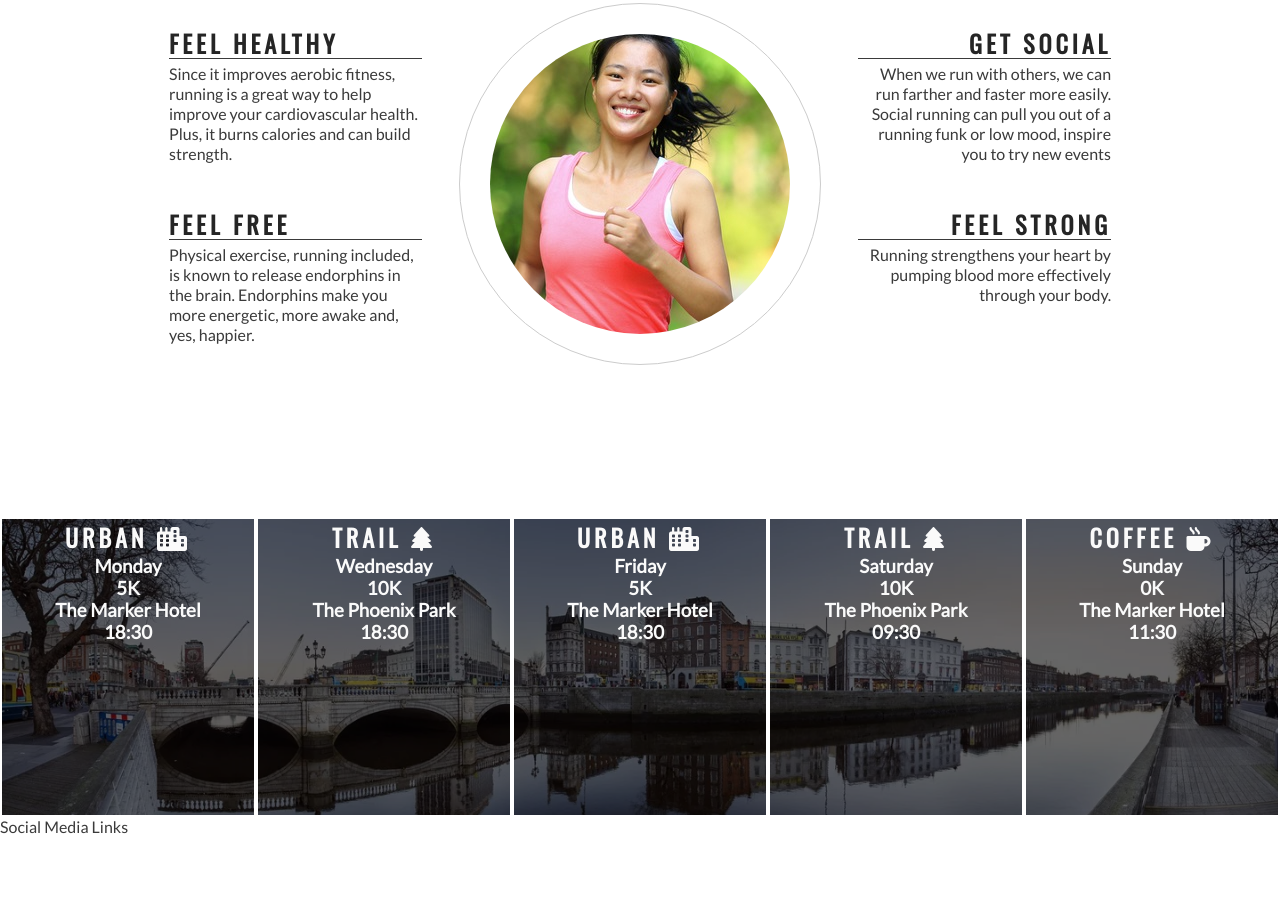
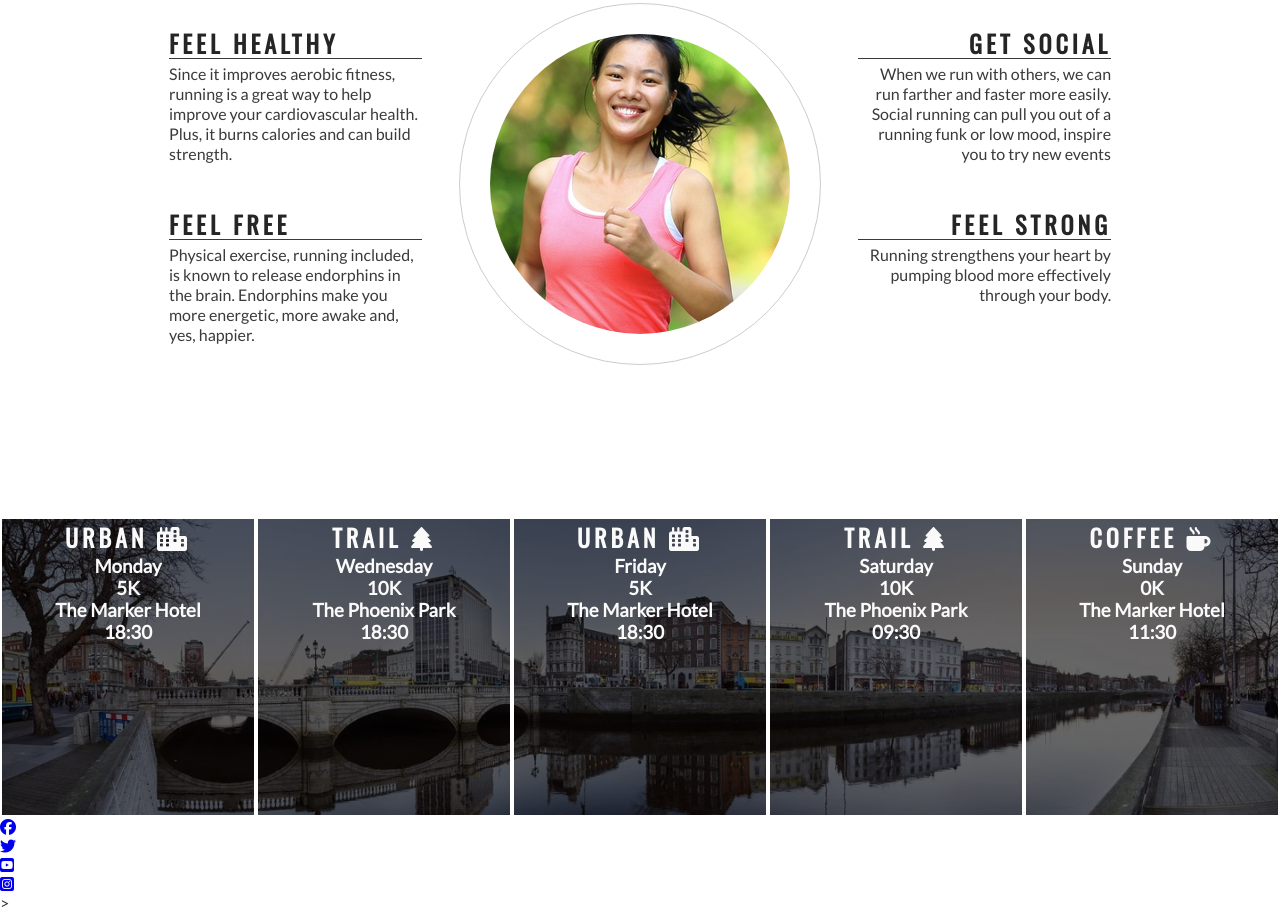
Before and after one commit to Christo107/love-running, a plain HTML site: page index.html in a window 1280 px wide. Shown: the part 778-1690 px from the top of the page. Before the commit the page ends 1614 px from the top, so only its background shows below. Drawn offline with nearby package versions, Linux system fonts and the light colour scheme.

Commit message:
Add social media links and icons to footer

```diff
--- a/index.html
+++ b/index.html
@@ -119,7 +119,24 @@
         </div>
     </section>
     <footer>
-        Social Media Links
+        <ul>
+            <li>
+                <a href="https://facebook.com" target ="_blank" rel="noopener"
+                aria-label="visit our Facebook page (opens in a new tab)"><i class="fa-brands fa-facebook"></i></a>
+            </li>
+            <li>
+                <a href="https://twitter.com" target ="_blank" rel="noopener"
+                aria-label="visit our Twitter page (opens in a new tab)"><i class="fa-brands fa-twitter"></i></a>
+            </li>
+            <li>
+                <a href="https://youtube.com" target ="_blank" rel="noopener"
+                aria-label="visit our You Tube page (opens in a new tab)"><i class="fa-brands fa-square-youtube"></i></a>
+            </li>
+            <li>
+                <a href="https://instagram.com" target ="_blank" rel="noopener"
+                aria-label="visit our Instagram page (opens in a new tab)"><i class="fa-brands fa-square-instagram"></i></a>
+            </li>
+        </ul>>
     </footer>
 </body>
 
```
